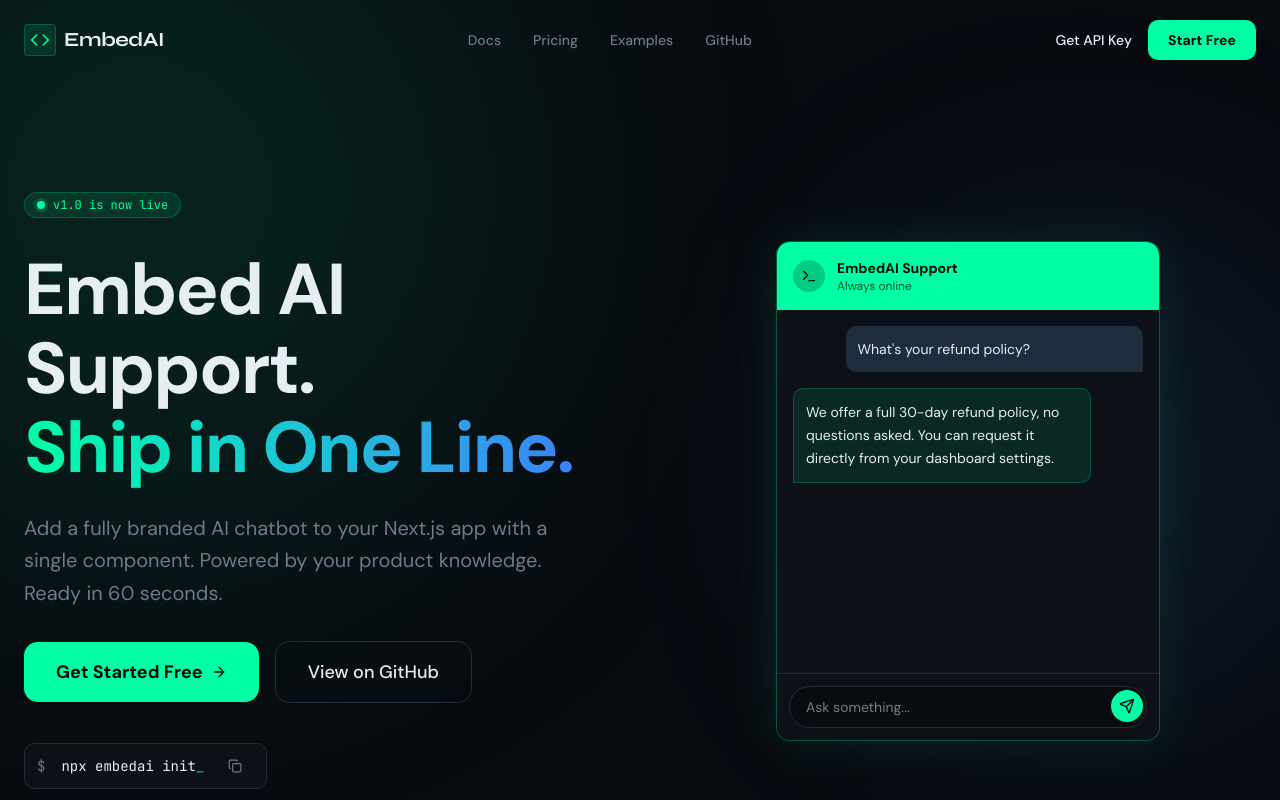
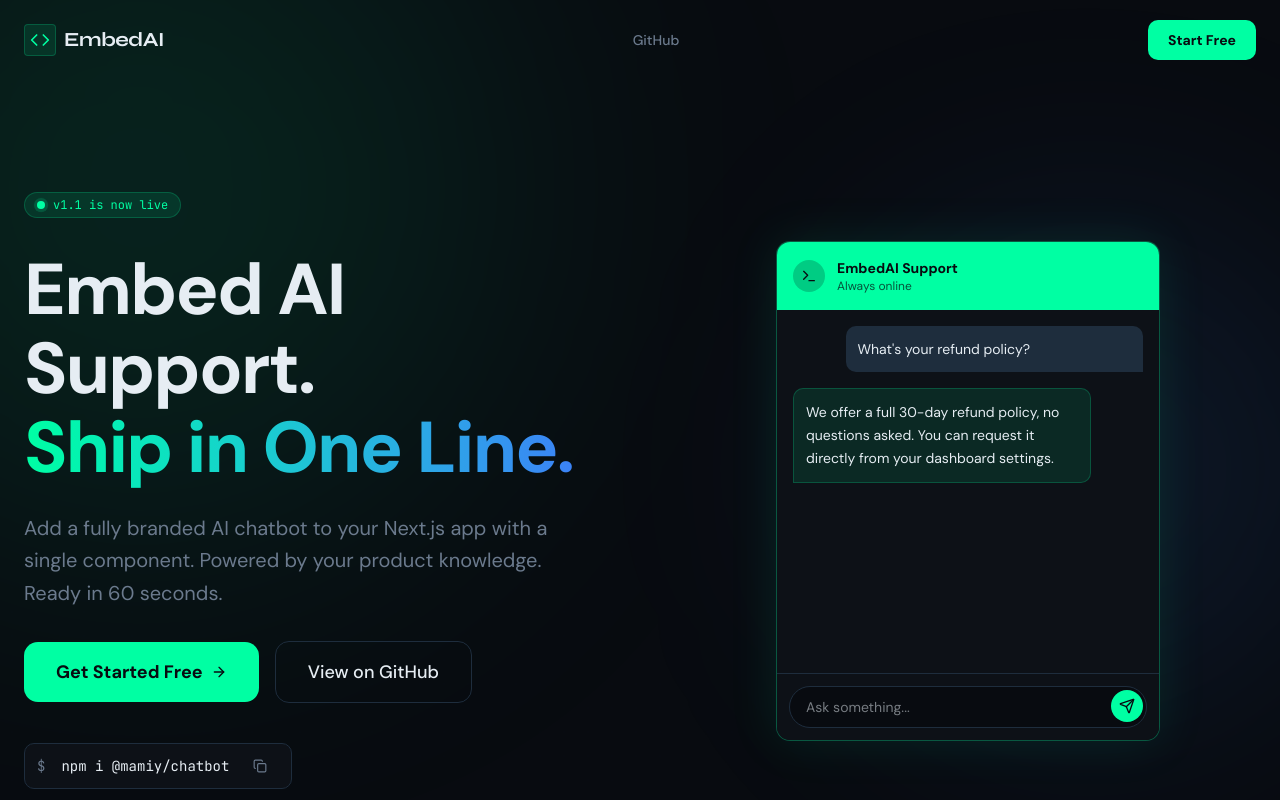
Before and after one commit to Mamiy07/embed-chatbot, a Next.js app: page / in a window 1280 px wide. Shown: the top 800 px of the page. Built offline with nearby package versions, Linux system fonts and the light colour scheme.

Commit message:
added handle copy changed faqs

```diff
--- a/components/global/landing-page.tsx
+++ b/components/global/landing-page.tsx
@@ -17,6 +17,7 @@
   Copy,
   ArrowRight,
   Send,
+  Check,
 } from "lucide-react";
 import Link from "next/link";
 import { cn } from "@/lib/utils";
@@ -55,17 +56,12 @@
   {
     question: "Which AI models do you support?",
     answer:
-      "We currently support OpenAI GPT-4, GPT-3.5 Turbo, and Anthropic Claude 3. You can switch models instantly in your dashboard.",
+      "We currently support OpenAI, Anthropic , Gemini . You can switch models instantly in your dashboard.",
   },
   {
     question: "Is my API key secure?",
     answer:
       "Absolutely. Your keys are encrypted using AES-256 before being stored. We proxy all requests, so your key is never exposed to the client.",
-  },
-  {
-    question: "Can I white-label the widget?",
-    answer:
-      "Yes! The Pro plan allows you to remove the 'Powered by EmbedAI' branding and fully customize the widget's appearance.",
   },
   {
     question: "Does it work with App Router?",
@@ -75,7 +71,7 @@
   {
     question: "How do I train the chatbot?",
     answer:
-      "You can upload PDF documents, link your documentation URL for scraping, or manually enter Q&A pairs in the dashboard.",
+      "You can give description about your business in the dashboard , the more details you provide.",
   },
 ];
 
@@ -115,10 +111,11 @@
 
         {/* Desktop Nav */}
         <div className="hidden md:flex items-center gap-8">
-          {["Docs", "Pricing", "Examples", "GitHub"].map((item) => (
+          {["GitHub"].map((item) => (
             <Link
               key={item}
-              href={`#${item.toLowerCase()}`}
+              target="_blank"
+              href="https://github.com/Mamiy07/embed-chatbot"
               className="text-sm font-medium text-[#6B7A8D] hover:text-[#00FFA3] transition-colors"
             >
               {item}
@@ -128,12 +125,12 @@
 
         {/* CTA */}
         <div className="hidden md:flex items-center gap-4">
-          <button className="text-sm font-medium text-[#E6EDF3] hover:text-white transition-colors">
-            Get API Key
-          </button>
-          <button className="bg-[#00FFA3] text-[#080B10] px-5 py-2.5 rounded-lg text-sm font-bold hover:bg-[#00FFA3]/90 hover:shadow-[0_0_20px_rgba(0,255,163,0.3)] transition-all transform hover:scale-105 active:scale-95">
+          <Link
+            href={"/api/sign-up"}
+            className="bg-[#00FFA3] text-[#080B10] px-5 py-2.5 rounded-lg text-sm font-bold hover:bg-[#00FFA3]/90 hover:shadow-[0_0_20px_rgba(0,255,163,0.3)] transition-all transform hover:scale-105 active:scale-95"
+          >
             Start Free
-          </button>
+          </Link>
         </div>
 
         {/* Mobile Toggle — FIX #1: closing } was missing from ternary */}
@@ -229,6 +226,7 @@
     }, 1500);
   };
 
+
   return (
     // FIX #7: perspective must sit on a wrapping parent, not the animated element
     <div style={{ perspective: "1000px" }} className="w-full max-w-sm mx-auto">
@@ -316,6 +314,18 @@
 export default function LandingPage() {
   // FIX #6: initialise to -1 so no FAQ item is open by default
   const [activeStep, setActiveStep] = useState(-1);
+  const [copied, setCopied] = useState(false);
+
+  const handleCopy = async () => {
+    try {
+      await navigator.clipboard.writeText("npm i @mamiy/chatbot");
+      setCopied(true);
+      setTimeout(() => setCopied(false), 1500);
+    } catch (err) {
+      console.error("Copy failed", err);
+    }
+  };
+
 
   return (
     <div className="min-h-screen font-sans bg-[#080B10] text-[#E6EDF3] selection:bg-[#00FFA3]/30 selection:text-[#00FFA3] overflow-x-hidden">
@@ -373,7 +383,7 @@
               <span className="animate-ping absolute inline-flex h-full w-full rounded-full bg-[#00FFA3] opacity-75" />
               <span className="relative inline-flex rounded-full h-2 w-2 bg-[#00FFA3]" />
             </span>
-            v1.0 is now live
+            v1.1 is now live
           </motion.div>
 
           <h1 className="font-bold text-5xl md:text-7xl leading-[1.1] tracking-tight mb-6">
@@ -390,7 +400,7 @@
 
           <div className="flex flex-col sm:flex-row items-center gap-4 justify-center md:justify-start mb-10">
             <Link
-              href="/dashboard"
+              href="/api/sign-up"
               className="group relative px-8 py-4 bg-[#00FFA3] text-[#080B10] rounded-xl font-bold text-lg overflow-hidden transition-all hover:shadow-[0_0_40px_rgba(0,255,163,0.4)] hover:-translate-y-1"
             >
               <div className="absolute inset-0 bg-white/20 translate-y-full group-hover:translate-y-0 transition-transform duration-300" />
@@ -400,7 +410,7 @@
             </Link>
 
             <Link
-              href="https://github.com"
+              href="https://github.com/Mamiy07/embed-chatbot"
               target="_blank"
               className="px-8 py-4 bg-transparent border border-[#1E2D3D] text-[#E6EDF3] rounded-xl font-medium text-lg hover:border-[#6B7A8D] hover:bg-[#1E2D3D]/30 transition-all"
             >
@@ -408,13 +418,14 @@
             </Link>
           </div>
 
-          <div className="inline-flex items-center gap-4 bg-[#0D1117] border border-[#1E2D3D] rounded-lg p-3 pr-6 font-mono text-sm group cursor-pointer hover:border-[#00FFA3]/50 transition-colors">
+          <div  className="inline-flex items-center gap-4 bg-[#0D1117] border border-[#1E2D3D] rounded-lg p-3 pr-6 font-mono text-sm group cursor-pointer hover:border-[#00FFA3]/50 transition-colors">
             <span className="text-[#6B7A8D]">$</span>
-            <span className="text-[#E6EDF3]">
-              npx embedai init
-              <span className="animate-pulse text-[#00FFA3]">_</span>
-            </span>
-            <Copy className="w-3.5 h-3.5 text-[#6B7A8D] ml-2 group-hover:text-[#00FFA3]" />
+            <span className="text-[#E6EDF3]">npm i @mamiy/chatbot</span>
+            {copied ? (
+        <Check className="w-3.5 h-3.5 text-[#00FFA3] ml-2" />
+      ) : (
+        <Copy onClick={handleCopy} className="w-3.5 h-3.5 text-[#6B7A8D] ml-2 group-hover:text-[#00FFA3]" />
+      )}
           </div>
         </div>
 
@@ -422,8 +433,6 @@
           <ChatWidgetMock />
         </div>
       </section>
-
-
 
       {/* ── HOW IT WORKS ── */}
       <section className="relative z-10 py-10 px-6 max-w-7xl mx-auto">
```
